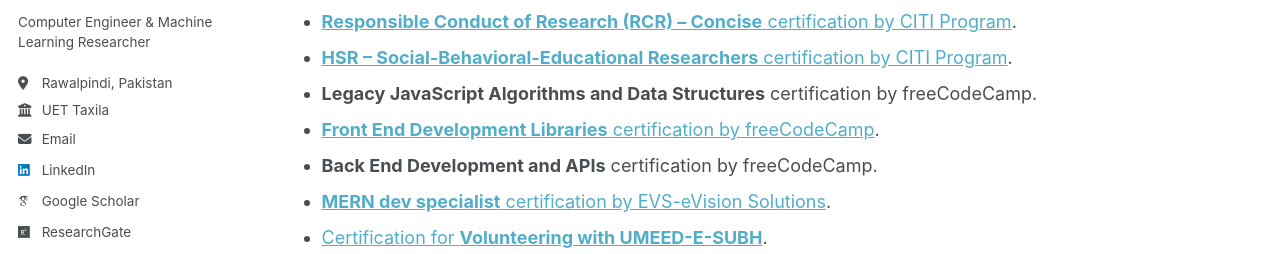
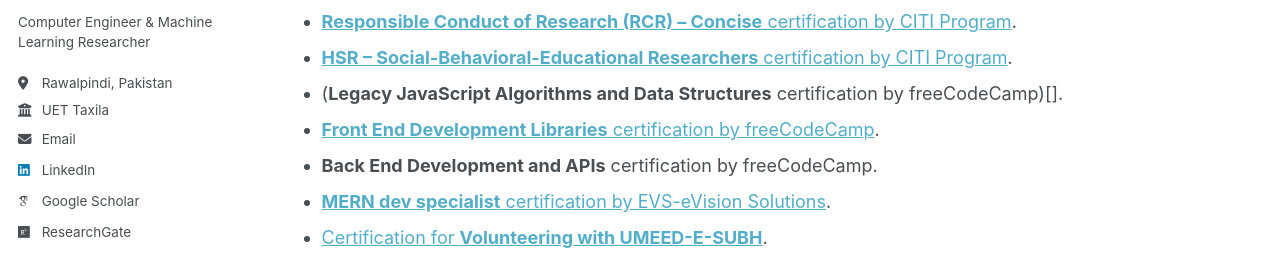
Before and after one commit to MuhammadFaizan99/MuhammadFaizan99.github.io, a Jekyll site: the page built from _pages/more.md, in a window 1280 px wide and 1253 px high. Shown: the part 325-579 px from the top of the window. Built offline with Jekyll 4.4.1, drawn with Linux system fonts in a browser that asks for light colours; some web fonts are replaced; a script that is not in the unit is left out.

Commit message:
Update more.md

```diff
--- a/_pages/more.md
+++ b/_pages/more.md
@@ -16,7 +16,7 @@ redirect_from:
 - **Neural Networks and Deep Learning** certification by DeepLearning.AI on Coursera.
 - [**Responsible Conduct of Research (RCR) – Concise** certification by CITI Program](https://www.citiprogram.org/verify/?wb6c213f9-d3bb-4ae6-a0e0-3641674abc68-71594743).
 - [**HSR – Social-Behavioral-Educational Researchers** certification by CITI Program](https://www.citiprogram.org/verify/?w68492d72-519b-4e0b-bd8a-6bfbf94be0ad-71594790).
-- **Legacy JavaScript Algorithms and Data Structures** certification by freeCodeCamp.
+- (**Legacy JavaScript Algorithms and Data Structures** certification by freeCodeCamp)[].
 - [**Front End Development Libraries** certification by freeCodeCamp](https://www.freecodecamp.org/certification/fcc67cd55f9-c36a-4a22-8abf-c691d82cc511/front-end-development-libraries).
 - **Back End Development and APIs** certification by freeCodeCamp.
 - [**MERN dev specialist** certification by EVS-eVision Solutions](https://drive.google.com/file/d/1Vq_yaPOXdfCmPjcW1wjV79CW_KK2tBBV/view?usp=sharing).
```
